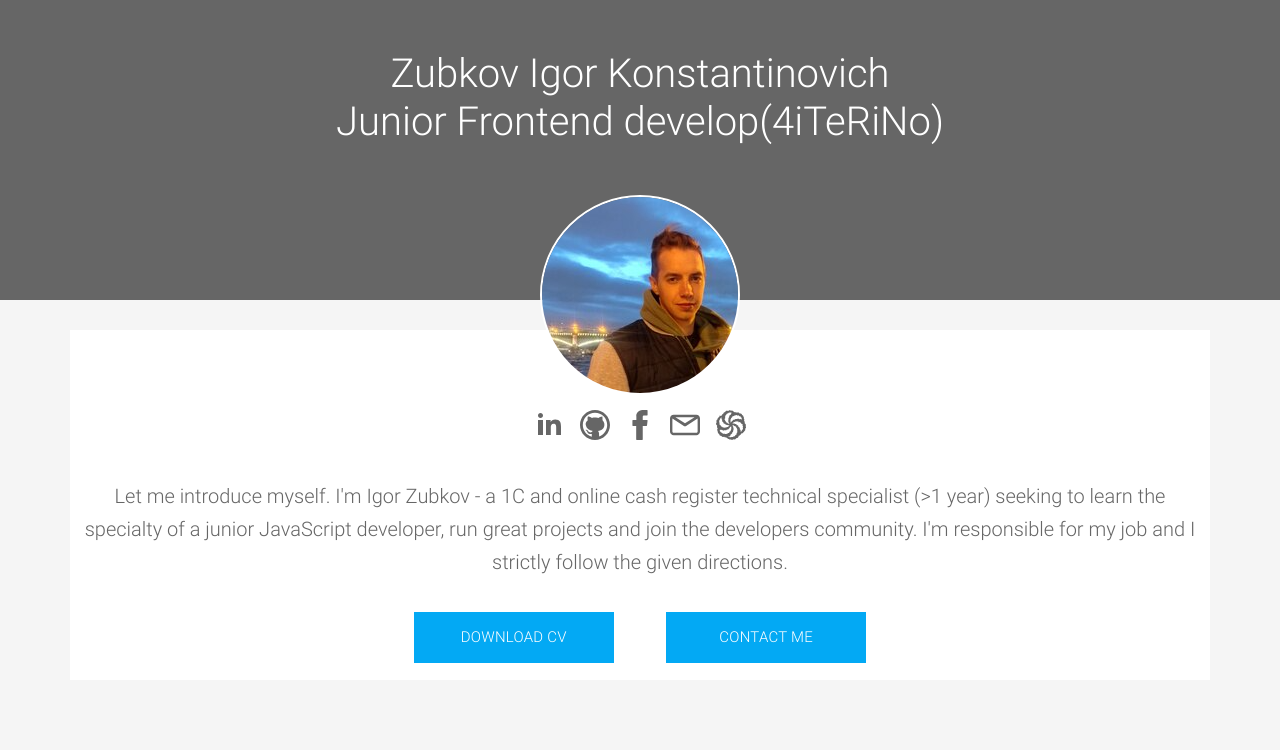
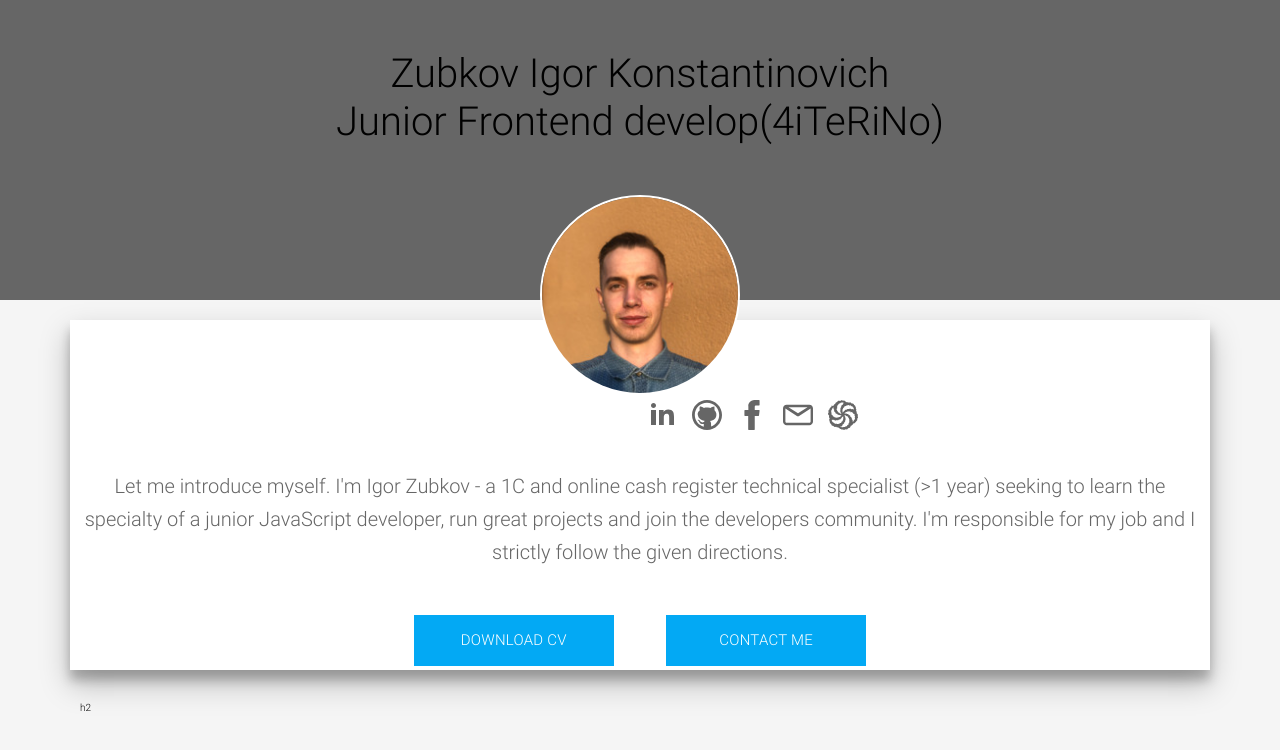
Before and after one commit to 4iTeRiNo/rsschool-cv-test, a plain HTML site: page index.html in a window 1280 px wide. Drawn offline with Linux system fonts and the light colour scheme.

Commit message:
refactor index css

```diff
--- a/css/main.css
+++ b/css/main.css
@@ -2,7 +2,8 @@
 
 :root {
 	--accent: #FFC905;
-	--text: #fff;
+	--text: #000;
+	--dark-div: 			#000;
 	--regular-text: 10px;
 	--lineheight: 1.65;
 	--userfont: roboto-st, sans-serif;
@@ -61,7 +62,7 @@ body {
 	display: flex;
 	text-align: center;
 	justify-content: center;
-	margin-bottom: 30px;
+	margin-bottom: 20px;
 }
 .logo_link{
 	padding-top: 50px;
@@ -82,27 +83,27 @@ body {
 	border-radius: 50%;
 	overflow: hidden;
 	border: 2px solid #fff;
+
 }
-.user .userBx .imgBX img{
-	position: absolute;
-	top: 0;
-	left: 0;
+.user .userBx .imgBx img {
+	position: relative;
+	margin-top: -40px;
 	width: 100%;
-	height: 100%;
 	object-fit: cover;
 }
 
 	/* NAV */
 
-.row{
+.nav{
 		background: #fff;
 		height: 350px;
 		margin-bottom: 30px;
-		display: flex;
+		display: inline-block;
 		text-align: center;
-		justify-content: center;
+		box-shadow: 0 14px 28px rgba(0,0,0,0.25), 0 10px 10px rgba(0,0,0,0.22);
 }
 .nav_social{
+	display: inline-block;
 	position: absolute;
 	padding-top: 80px;
 }
@@ -115,13 +116,17 @@ body {
 .image-svg:last-child{
 	margin-left: 6.5px;
 }
-.row .nav_disc {
+.nav .nav_disc {
 	color: #666;
 	padding-top: 150px;
 	font-size: 20px;
 
 }
 /* BUTTON */
+.nav_submit{
+	bottom: -30px;
+	position: relative;
+}
 .button{
 	outline: none;
 	border: none;
@@ -134,10 +139,20 @@ body {
 	letter-spacing: .25px;
 	padding: 13px 20px;
 	width: 200px;
-	/* height: 50px; */
 	font-size: 15px;
+}
 
-}
 .button:last-child{
 	margin-left: 50px; ;
 }
+
+/* EXPERIENCE */
+
+.experience{
+	display: flex;
+	text-align: center;
+}
+.experience_left{
+	color: #666;
+	border-radius: var(--dark-div) 1px solid;
+}
--- a/index.html
+++ b/index.html
@@ -19,25 +19,29 @@
 			</div>
 			<div class="userBx">
 				<div class="imgBx">
-					<img src="images/resume.png" class="round" alt="Photo_me">
+					<img src="images/profil_photo (1).jpg" class="round" alt="Photo_me">
 				</div>
 			</div>
 		</div>
 
 
 	<div class="container">
+		<div class="row">
+			<div  class="nav">
 
-		<div class="row">
 				<div class="nav_social">
 					<a href=""><img src="images/SVG/icons8-линкедин-2.svg"  class="image-svg"   alt=""></a>
-				<a href=""><img src="images/SVG/github-svgrepo-com.svg" class="image-svg" alt=""></a>
-				<a href=""><img src="images/SVG/facebook-svgrepo-com.svg" class="image-svg" alt=""></a>
-				<a href=""><img src="images/SVG/email-svgrepo-com.svg" class="image-svg" alt=""></a>
-				<a href=""><img src="images/SVG/codewars-svgrepo-com.svg" class="image-svg" alt=""></a>
+					<a href="https://github.com/4iTeRiNo"><img src="images/SVG/github-svgrepo-com.svg" class="image-svg" alt=""></a>
+					<a href="https://www.facebook.com/profile.php?id=100010166471923"><img src="images/SVG/facebook-svgrepo-com.svg" class="image-svg" alt=""></a>
+					<a href="https://e.mail.ru/compose/"><img src="images/SVG/email-svgrepo-com.svg" class="image-svg" alt=""></a>
+					<a href="https://www.codewars.com/users/4iTeRiNo"><img src="images/SVG/codewars-svgrepo-com.svg" class="image-svg" alt=""></a>
 				</div>
-			<p class="nav_disc">
+				<div class="nav_disc">
+					<p>
 						Let me introduce myself. I'm Igor Zubkov - a 1C and online cash register technical specialist (>1 year) seeking to learn the specialty of a junior JavaScript developer, run great projects and join the developers community. I'm responsible for my job and I strictly follow the given directions.
 					</p>
+
+				</div>
 				<form class="nav_submit">
 					<button class="button " type="submit" class="searcg-form__submit">download cv
 					</button>
@@ -46,6 +50,18 @@
 				</form>
 			</div>
 		</div>
+	</div>
+
+	<div class="summary">
+		<div class="container">
+			<div class="row">
+
+				<div class="education">
+					h2
+				</div>
+			</div>
+		</div>
+	</div>
 
 
 
```
Also changed, not shown: images/profil_photo (1).jpg (added), 1 other file. Lines whose indentation alone changed are shown as unchanged.
